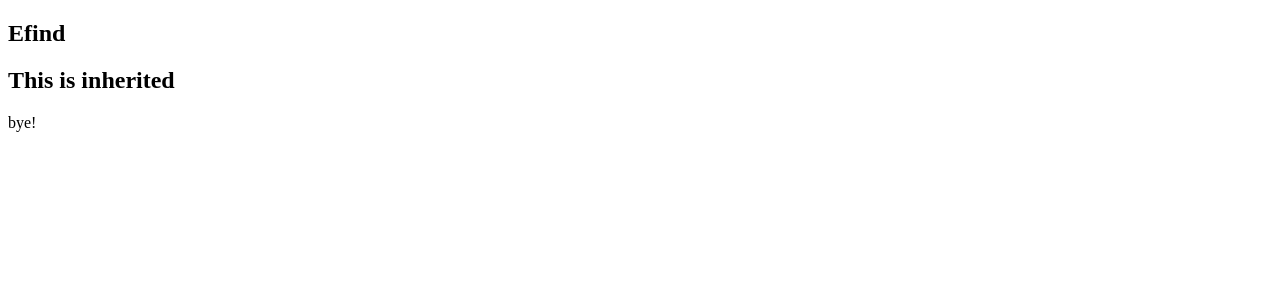
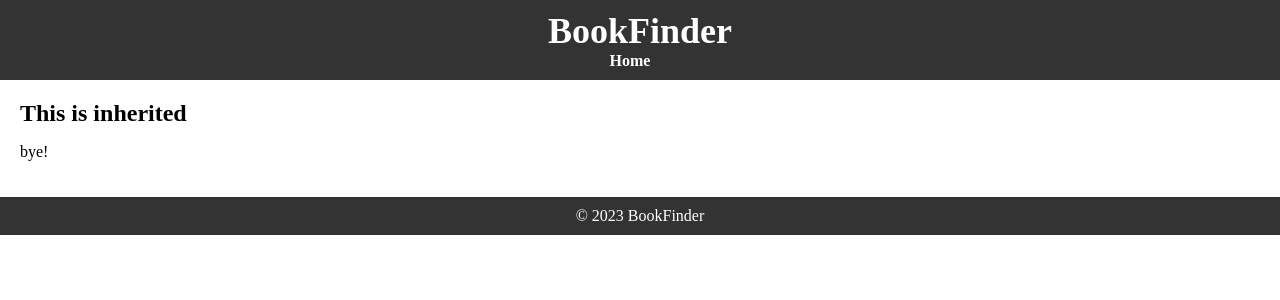
Before and after one commit to Ricodonto/hackerthon, a Flask app: template backend_tests/Flask_tests/templates/inheritance.html in a window 1280 px wide. Shown: the top 300 px of the page. Run offline with Flask 3, Linux system fonts and the light colour scheme; the template is opened without the code that fills it, so the values that code supplies are empty.

Commit message:
Modified base

```diff
--- a/backend_tests/forall/templates/base_template.html
+++ b/backend_tests/forall/templates/base_template.html
@@ -3,14 +3,23 @@
 <head>
     <meta charset="UTF-8">
     <meta name="viewport" content="width=device-width, initial-scale=1.0">
-    <!-- Change to bookfinder -->
-    <title> Efind </title>
+    <link rel="stylesheet" href="styles.css"> <!-- Link to CSS file -->
+    <title>BookFinder</title>
 </head>
 <body>
-    <div>
-        <h2> Efind <a href="base_template.html"></a></h2>
-    </div>
-    <!-- Template inheritance -->
-    {% block content %}{% endblock %}
+    <header>
+        <h1>BookFinder</h1>
+        <nav>
+            <ul>
+                <li><a href="landingpage.html">Home</a></li>
+            </ul>
+        </nav>
+    </header>
+    <main>
+        {% block content %}{% endblock %}
+    </main>
+    <footer>
+        &copy; 2023 BookFinder
+    </footer>
 </body>
 </html>
--- /dev/null
+++ b/backend_tests/forall/templates/styles.css
@@ -0,0 +1,45 @@
+/* Reset some default styles */
+body, h1, h2, h3, ul, li {
+    margin: 0;
+    padding: 0;
+}
+
+/*header style */
+header {
+    background-color: #333;
+    color: #fff;
+    padding: 10px 0;
+    text-align: center;
+}
+
+header h1 {
+    font-size: 36px;
+}
+
+nav ul {
+    list-style-type: none;
+}
+
+nav ul li {
+    display: inline;
+    margin-right: 20px;
+}
+
+nav ul li a {
+    text-decoration: none;
+    color: #fff;
+    font-weight: bold;
+}
+
+/* main content area style */
+main {
+    padding: 20px;
+}
+
+/* footer style */
+footer {
+    background-color: #333;
+    color: #fff;
+    padding: 10px 0;
+    text-align: center;
+}
```
